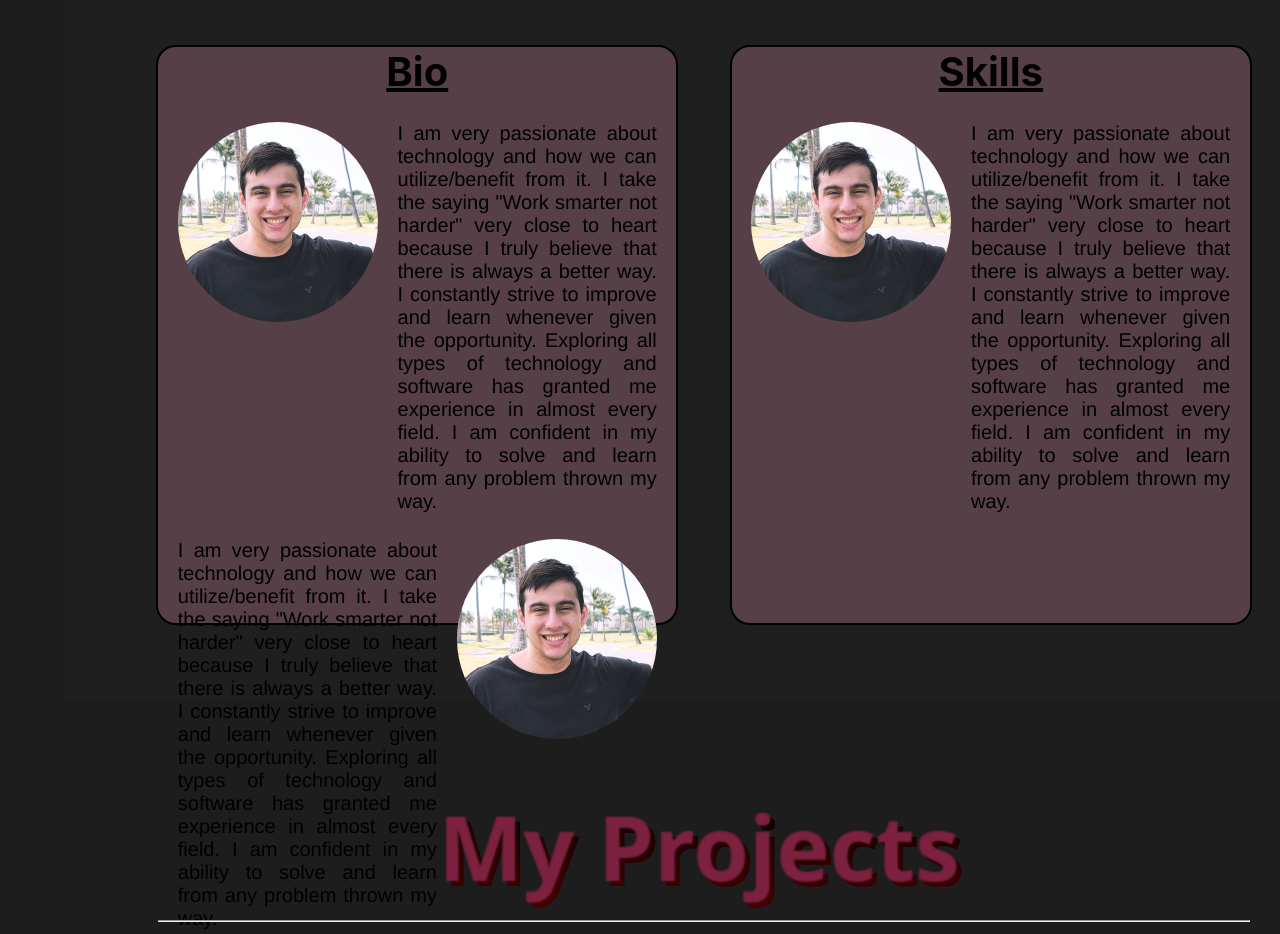
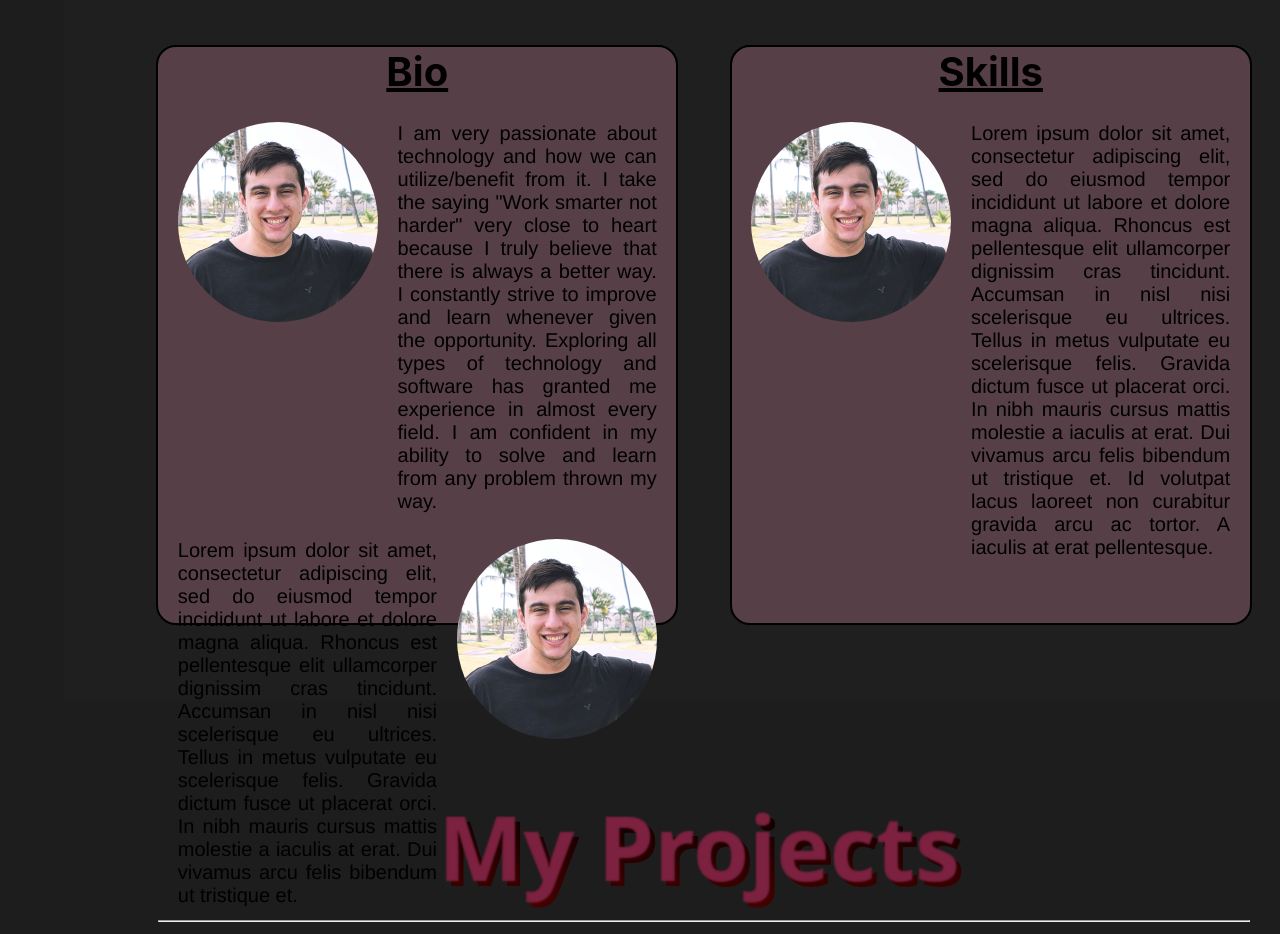
Before and after one commit to unAlike/PortfolioWebsite, a React (Create React App) app: page / in a window 1280 px wide. Shown: the part 900-1834 px from the top of the page. Built offline with nearby package versions, Linux system fonts and the light colour scheme; grey boxes are pictures that could not be loaded.

Commit message:
Filler for review

```diff
--- a/src/About/About.js
+++ b/src/About/About.js
@@ -23,11 +23,10 @@ function About() {
             </div>
             <div class='content-flex'>
               <span id='bio'>
-                I am very passionate about technology and how we can utilize/benefit from it.
-                I take the saying "Work smarter not harder" very close to heart because I truly believe that there is always a better way.
-                I constantly strive to improve and learn whenever given the opportunity.
-                Exploring all types of technology and software has granted me experience in almost every field.
-                I am confident in my ability to solve and learn from any problem thrown my way.
+              Lorem ipsum dolor sit amet, consectetur adipiscing elit, sed do eiusmod tempor incididunt ut labore et dolore magna aliqua.
+               Rhoncus est pellentesque elit ullamcorper dignissim cras tincidunt. Accumsan in nisl nisi scelerisque eu ultrices.
+                Tellus in metus vulputate eu scelerisque felis. Gravida dictum fusce ut placerat orci.
+                In nibh mauris cursus mattis molestie a iaculis at erat. Dui vivamus arcu felis bibendum ut tristique et.
               </span>
               <img src={pfp} id='pfp'/>
             </div>
@@ -38,11 +37,12 @@ function About() {
           <div class='content-flex'>
             <img src={pfp} id='pfp'/>
               <span id='bio'>
-                I am very passionate about technology and how we can utilize/benefit from it.
-                I take the saying "Work smarter not harder" very close to heart because I truly believe that there is always a better way.
-                I constantly strive to improve and learn whenever given the opportunity.
-                Exploring all types of technology and software has granted me experience in almost every field.
-                I am confident in my ability to solve and learn from any problem thrown my way.
+              Lorem ipsum dolor sit amet, consectetur adipiscing elit, sed do eiusmod tempor incididunt ut labore et dolore magna aliqua.
+               Rhoncus est pellentesque elit ullamcorper dignissim cras tincidunt. Accumsan in nisl nisi scelerisque eu ultrices.
+                Tellus in metus vulputate eu scelerisque felis. Gravida dictum fusce ut placerat orci.
+                In nibh mauris cursus mattis molestie a iaculis at erat. Dui vivamus arcu felis bibendum ut tristique et.
+                Id volutpat lacus laoreet non curabitur gravida arcu ac tortor. A iaculis at erat pellentesque.
+
               </span>
             </div>
           </div>
```
